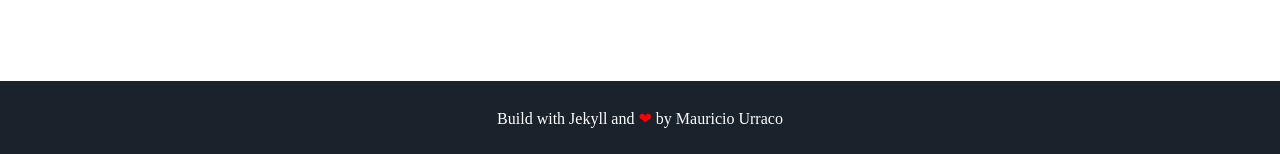
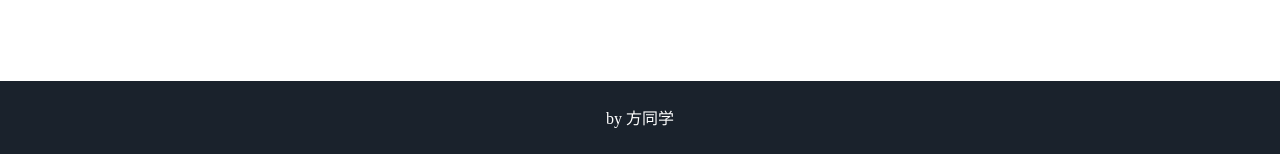
Before and after one commit to FangChao1086/FangChao1086.github.io, a Jekyll site: the page built from index.html, in a window 1280 px wide. Shown: the part 1572-1726 px from the top of the page. Built offline with Jekyll 4.4.1, drawn with Linux system fonts in a browser that asks for light colours; some web fonts are replaced.

Commit message:
Update footer.html

```diff
--- a/_includes/footer.html
+++ b/_includes/footer.html
@@ -1,6 +1,9 @@
 <footer class="footer">
     <!-- <p>&copy; {{ site.username }}</p> -->
+    <!--
     <p>Build with Jekyll and <span class="love">❤</span> by <a href="https://github.com/murraco">Mauricio Urraco</a></p>
+    -->
+    <p>by <a href="https://github.com/fangchao1086">方同学</a></p>
 </footer>
 <script src="//cdn.jsdelivr.net/particles.js/2.0.0/particles.min.js"></script>
 <script src="{{ '/assets/js/sweet-scroll.min.js' | prepend: site.baseurl }}"></script>
```
